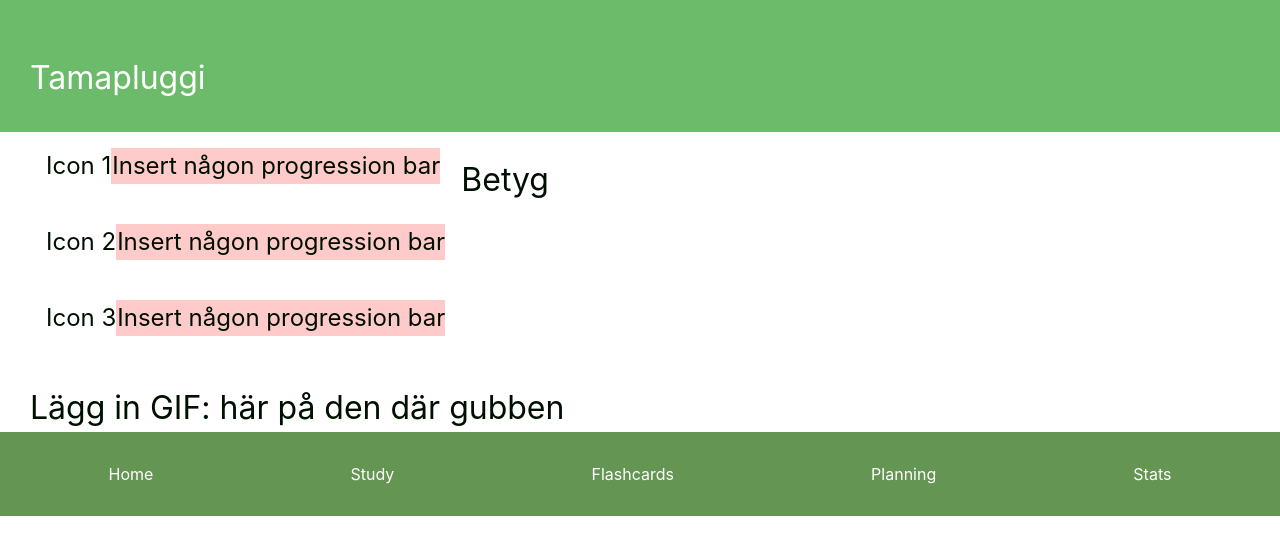
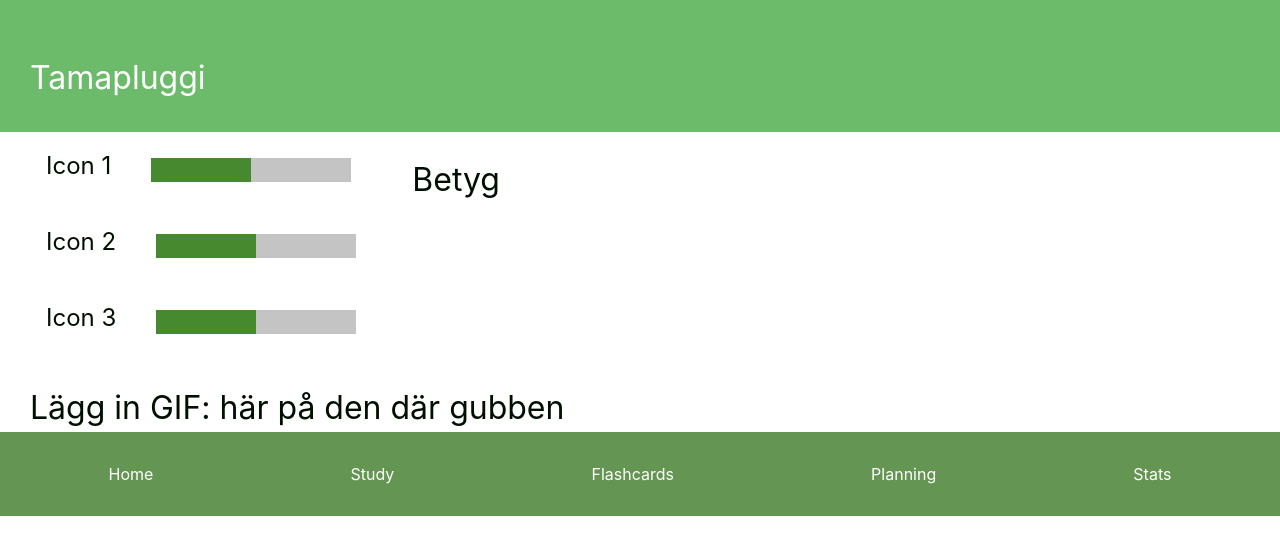
Before and after one commit to RakinAli/Tamapluggi, a React (Create React App) app: page /home in a window 1280 px wide. Shown: the top 554 px of the page. Built offline with nearby package versions, Linux system fonts and the light colour scheme.

Commit message:
Add statbar

```diff
--- a/src/components/home.js
+++ b/src/components/home.js
@@ -1,4 +1,5 @@
 import React from "react";
+import Statbar from "./statbar";
 
 /*Fixat upp Flex box skit inför styling */
 function Home() {
@@ -9,15 +10,15 @@ function Home() {
 				<div className="flex flex-col">
 					<div className="flex flex-row p-4">
 						<h3>Icon 1</h3>
-						<h3 className="pl-px bg-red-200">Insert någon progression bar</h3>
+						<Statbar />
 					</div>
 					<div className="flex flex-row p-4">
 						<h3>Icon 2 </h3>
-						<h3 className="pl-px bg-red-200">Insert någon progression bar</h3>
+						<Statbar />
 					</div>
 					<div className="flex flex-row p-4">
 						<h3>Icon 3 </h3>
-						<h3 className="pl-px bg-red-200">Insert någon progression bar</h3>
+						<Statbar />
 					</div>
 				</div>
 				<h1>Betyg</h1>
--- a/src/components/navbar.js
+++ b/src/components/navbar.js
@@ -5,7 +5,7 @@ import {Link } from "react-router-dom";
 function Navbar() {
 	return (
 		<nav className="Navbar">
-			<Link to="/home">Home </Link>
+			<Link to="/home">Home</Link>
 			<Link to="/study">Study</Link>
 			<Link to="/flashcards">Flashcards</Link>
 			<Link to="/planning">Planning</Link>
--- /dev/null
+++ b/src/components/statbar.js
@@ -0,0 +1,27 @@
+import React from "react";
+
+function Statbar(props) {
+
+    const barStyle = {
+        backgroundColor: "#C4C4C4",
+        margin: "10px",
+        width: "200px"
+    }
+
+    const fillingStyle = {
+        backgroundColor: "#46892F",
+        height: "24px",
+        width: "50%",
+    }
+
+	return (
+		<main>
+			<div style={barStyle}>
+  				<div style={fillingStyle}>
+				</div>
+			</div>
+		</main>
+	);
+}
+
+export default Statbar;
--- a/src/index.css
+++ b/src/index.css
@@ -22,7 +22,7 @@
   align-items: center;
 }
 
-nav li:hover{
+nav a:hover{
   color: #000000;
 }
 
@@ -62,6 +62,7 @@ h3{
   font-size: 1.5rem;
   margin-bottom: 0.5rem;
 }
+
 /*
 @media(min-width: 450px) {
 
```
